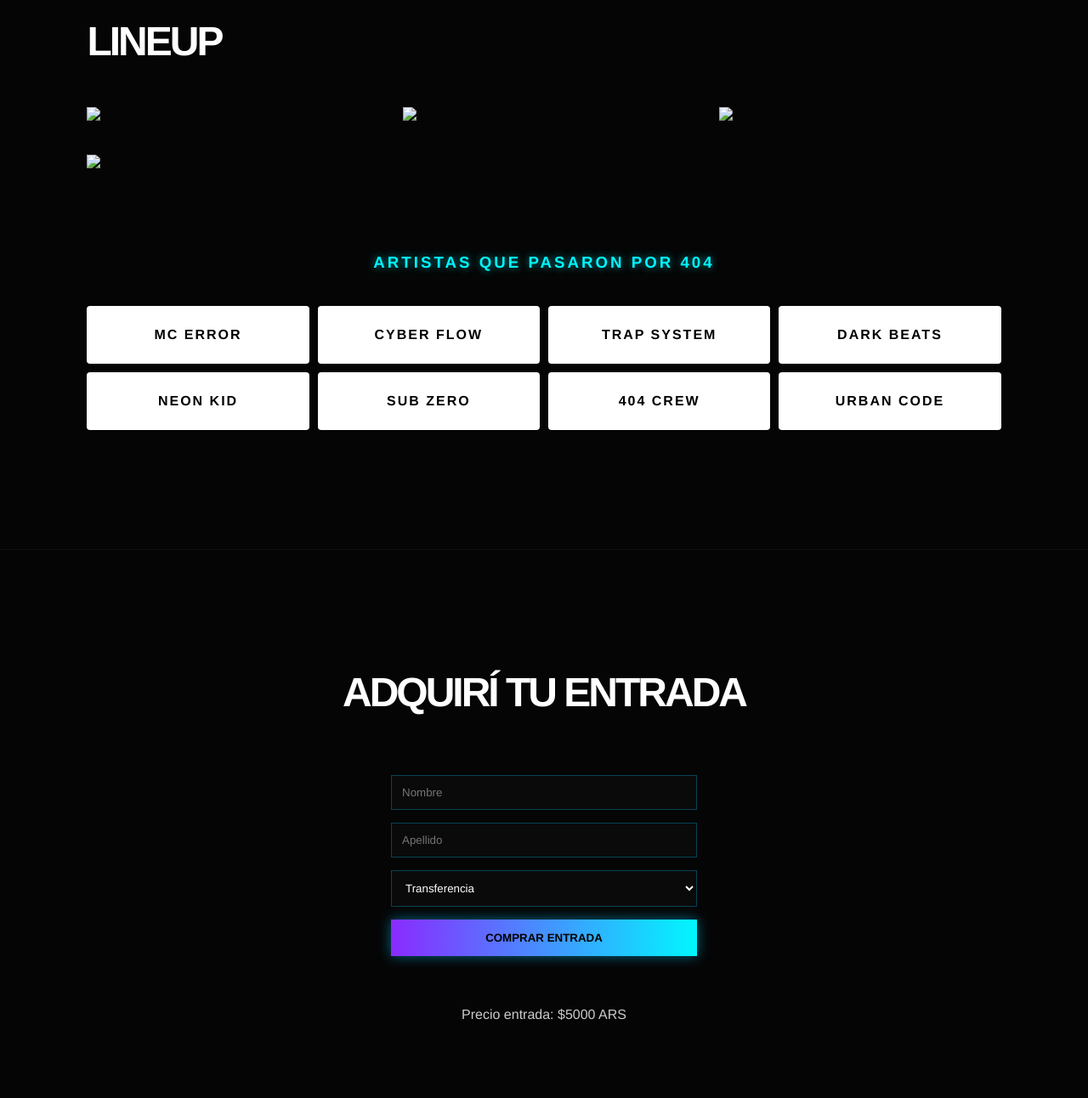
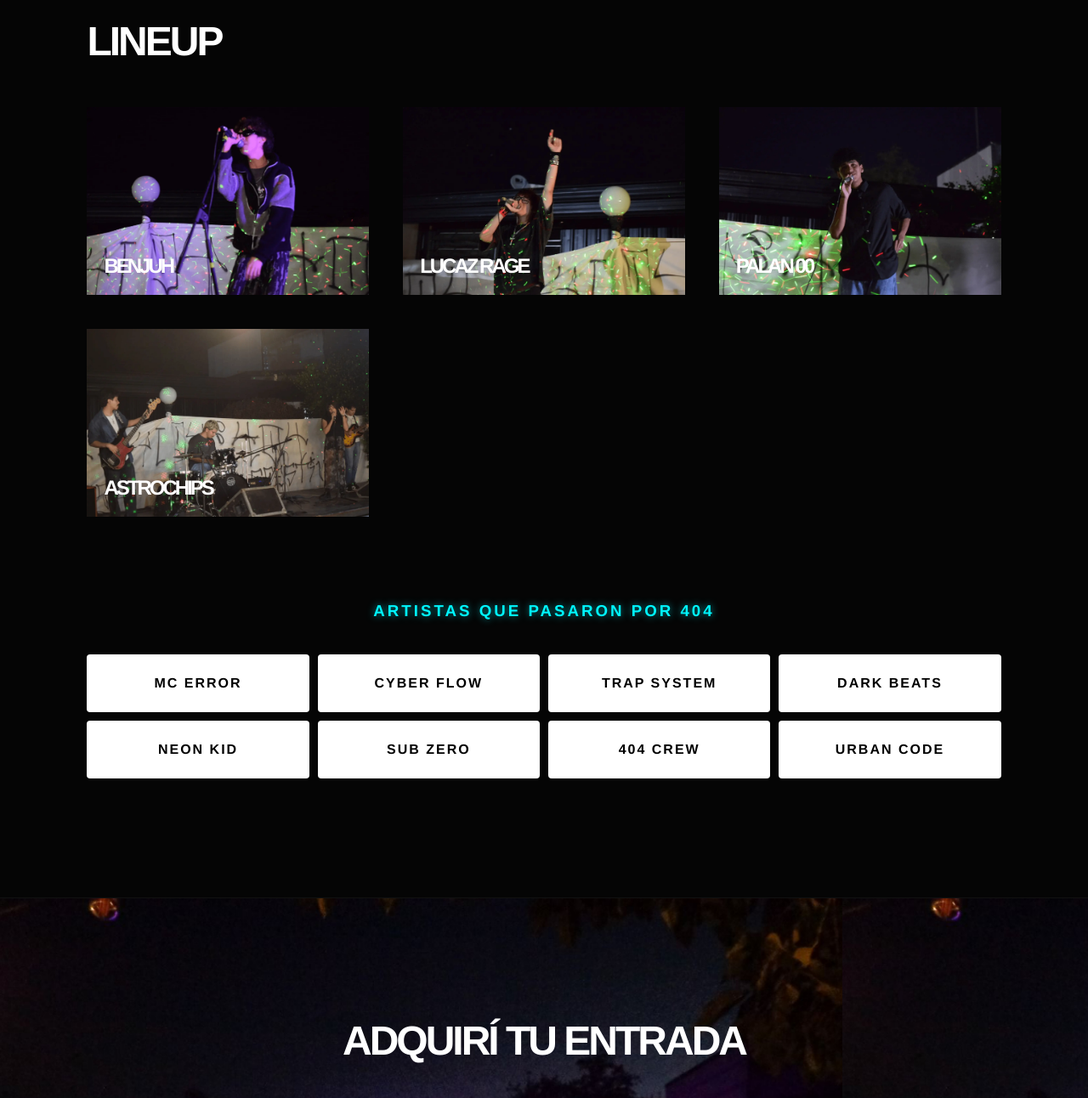
Before and after one commit to santinomezza/404.FESTIVAL, a website: page index.html in a window 1280 px wide. Shown: the part 920-2212 px from the top of the page at 85% size. Drawn offline with nearby package versions, Linux system fonts and the light colour scheme; files that its build step writes are made by us from their sources; the site is published under a folder, as on GitHub Pages, so addresses that start at the root find nothing.

Commit message:
corregi fotos

```diff
--- a/index.html
+++ b/index.html
@@ -92,22 +92,22 @@ VER LINEUP
 <div class="artists-grid">
 
 <div class="artist">
-<img src="/img/BENJUH-1.webp">
+<img src="img/BENJUH-1.webp">
 <h3>BENJUH</h3>
 </div>
 
 <div class="artist">
-<img src="/img/LUCAZ-RAGE-1.webp">
+<img src="img/LUCAZ-RAGE-1.webp">
 <h3>LUCAZ RAGE</h3>
 </div>
 
 <div class="artist">
-<img src="/img/PALAN00-1.webp">
+<img src="img/PALAN00-1.webp">
 <h3>PALAN 00</h3>
 </div>
 
 <div class="artist">
-<img src="/img/ASTROCHIPS-1.webp">
+<img src="img/ASTROCHIPS-1.webp">
 <h3>ASTROCHIPS</h3>
 </div>
 
--- a/scss/_components.scss
+++ b/scss/_components.scss
@@ -258,7 +258,7 @@ box-shadow:
 
 .ticket-section {
   text-align: center;
-  background-image: url(/img/hero-bg.png);
+  background-image: url(img/hero-bg.png);
 }
 
 .ticket-form {
```
